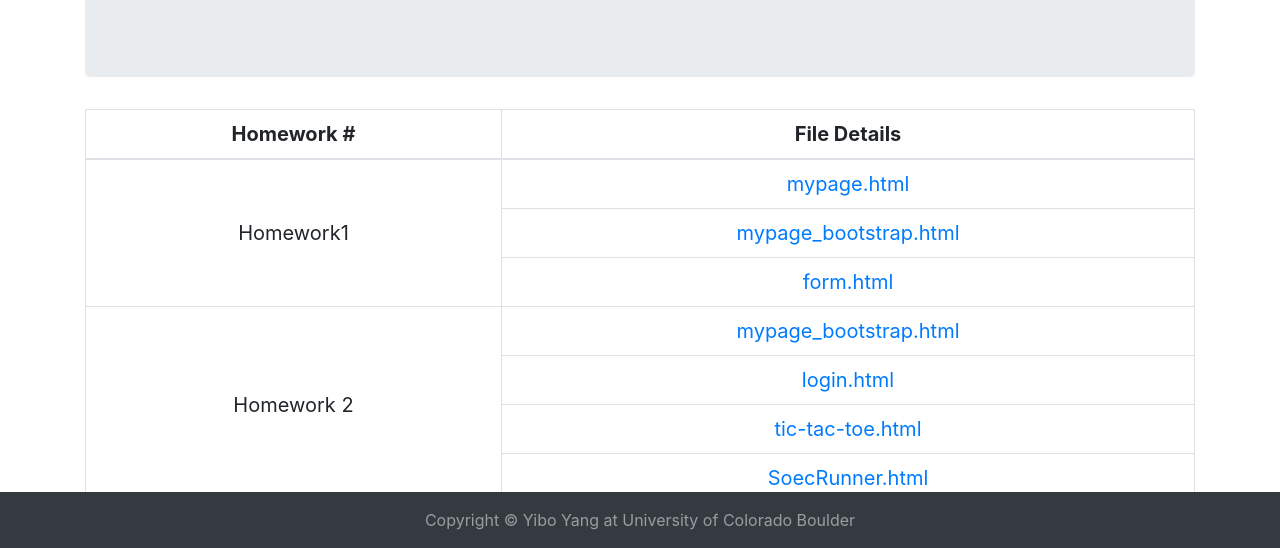
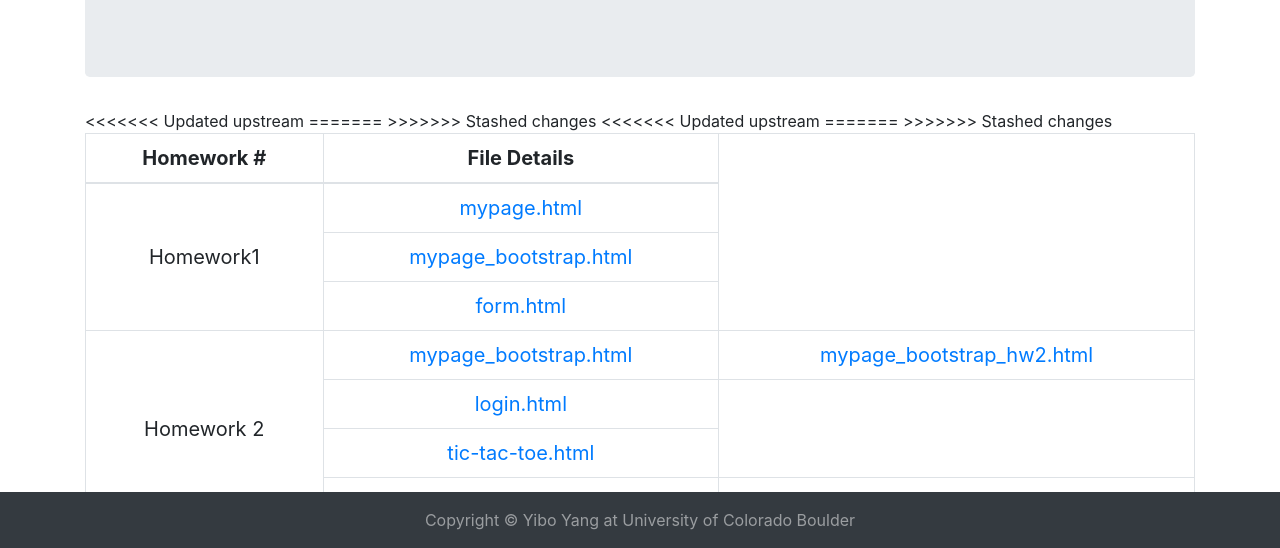
Before and after one commit to tyyyb/3308_HW1_Website, a plain HTML site: page index.html in a window 1280 px wide. Shown: the part 252-800 px from the top of the page. Drawn offline with nearby package versions, Linux system fonts and the light colour scheme.

Commit message:
Update on SpecRunner

```diff
--- a/index.html
+++ b/index.html
@@ -41,7 +41,11 @@
         </tr>
         <tr>
             <td rowspan ="4" style="vertical-align: middle" >Homework 2</td>
+<<<<<<< Updated upstream
             <td><a href="mypage_bootstrap.html">mypage_bootstrap.html</a></td>
+=======
+            <td><a href="mypage_bootstrap_hw2.html">mypage_bootstrap_hw2.html</a></td>
+>>>>>>> Stashed changes
         </tr>
         <tr>
             <td><a href="./signup-modal/login.html">login.html</a></td>
@@ -50,7 +54,11 @@
             <td><a href="./tic-tac-toe/tic-tac-toe.html">tic-tac-toe.html</a></td>
         </tr>
         <tr>
+<<<<<<< Updated upstream
             <td><a href="SpecRunner.html">SoecRunner.html</a></td>
+=======
+            <td><a href="SpecRunner.html">SpecRunner.html</a></td>
+>>>>>>> Stashed changes
         </tr>
         </tbody>
     </table>
```
